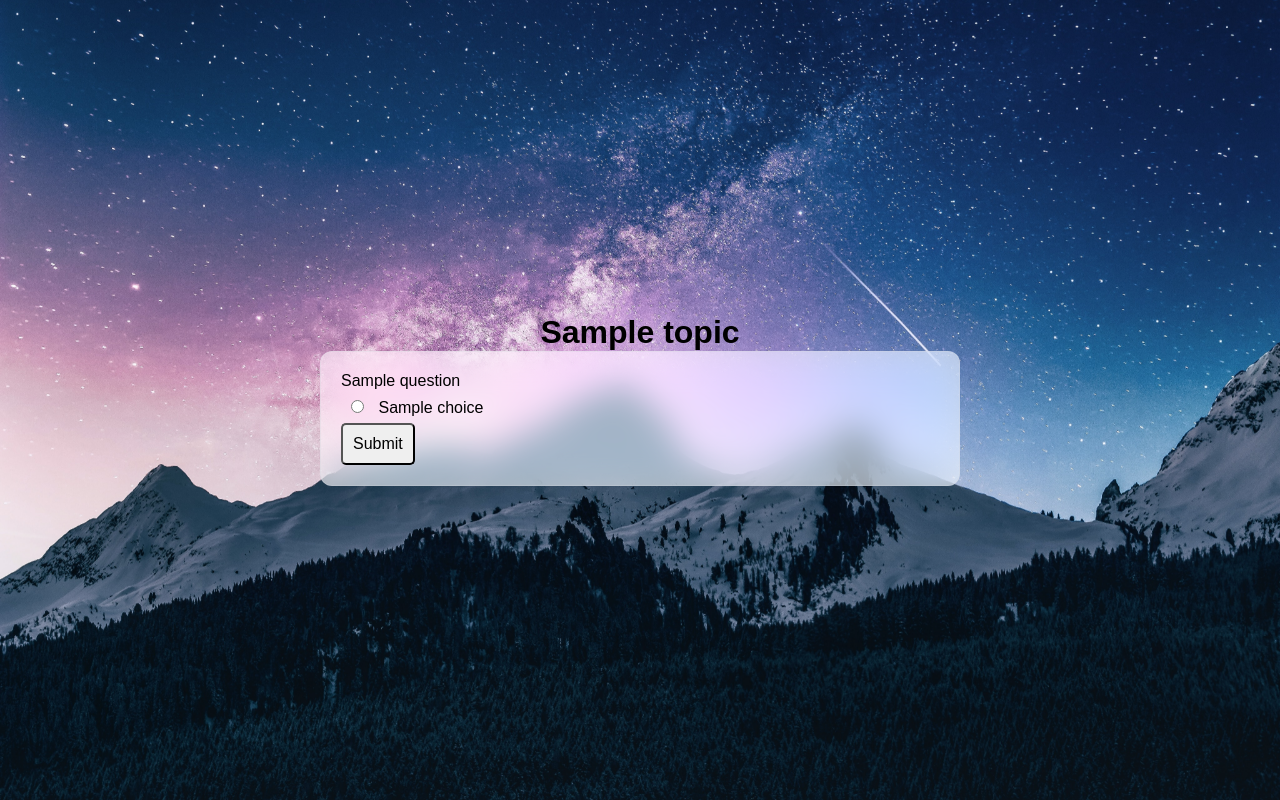
After one commit to Mubashir-Md/QuizApp, a Flask app: template templates/quiz.html in a window 1280 px wide. The commit adds this page. Run offline with Flask 3, Linux system fonts and the light colour scheme; the template is opened without the code that fills it: most values are stand-ins (such as "Sample title", 1, 10 or a date in 2020).

Commit message:
Done with answer checking, now left with score card

```diff
--- a/quiz.py
+++ b/quiz.py
@@ -1,4 +1,4 @@
-from flask import Flask, render_template, request
+from flask import Flask, render_template, request, session
 import openai
 import os
 import dotenv
@@ -8,6 +8,8 @@ dotenv.load_dotenv()
 
 app = Flask(__name__)
 
+app.secret_key = os.environ.get("SECRET_KEY")
+
 openai.api_key = os.environ.get("OPENAI_API_KEY")
 
 @app.route("/")
@@ -15,7 +17,7 @@ def hello_world():
     return render_template("index.html")
 
 
-@app.route("/submit", methods=["POST", "GET"])
+@app.route("/quiz", methods=["POST", "GET"])
 def submit():
     if(request.method == "POST"):
         print(request.form)
@@ -25,27 +27,41 @@ def submit():
         choices = request.form['choices']
         difficulty = request.form['difficulty']
 
-        response = openai.ChatCompletion.create(
-            model="gpt-3.5-turbo",
-            messages=[
-                {
-                    "role": "system",
-                    "content": f"Hey chat gpt prepare a quick quiz on this topic: {topic} and prepare {questions} number of questions and for each of them keep {choices} number of choices, also keep the difficulty level {difficulty}, reply in the form of an object."
-                }
-            ],
-            temperature=0.7
-        )
+        # response = openai.ChatCompletion.create(
+        #     model="gpt-3.5-turbo",
+        #     messages=[
+        #         {
+        #             "role": "system",
+        #             "content": f"Hey chat gpt prepare a quick quiz on this topic: {topic} and prepare {questions} number of questions and for each of them keep {choices} number of choices, also keep the difficulty level {difficulty}, reply in the form of an object, make sure the response object contains topic, questions array containing question, choices and it's answer"
+        #         }
+        #     ],
+        #     temperature=0.7
+        # )
 
+        # quiz_content = response["choices"][0]["message"]["content"]
+        # print(quiz_content)
+        # response = json.loads(quiz_content)
+
+        response = {'topic': 'Computer Networks', 'questions': [{'question': 'Which protocol is used for email communication?', 'choices': ['SMTP', 'HTTP', 'FTP'], 'answer': 'SMTP'}, {'question': 'What is the purpose of a firewall in a computer network?', 'choices': ['To block viruses', 'To prevent unauthorized access', 'To increase network speed'], 'answer': 'To prevent unauthorized access'}]}
+        session['response'] = response
         # print(response)
-        # test_content = "Sure! Here's a quick quiz on recognizing animals. \
-        # The difficulty level is easy.\n\nQuestion 1: Which animal is known for having a long trunk?\na) Giraffe\nb) Elephant\nc) Lion\nd) bro\n\nQuestion 2: Which animal is known for its black and white stripes?\na) Zebra\nb) Kangaroo\nc) Penguin\nd) bro\n\nQuestion 3: Which animal is known for its loud roar?\na) Tiger\nb) Dolphin\nc) Gorilla\nd) bro\n\nQuestion 4: Which animal is known for its humps?\na) Camel\nb) Cheetah\nc) Hippopotamus\nd) bro\n\nQuestion 5: Which animal is known for its large antlers?\na) Moose\nb) Penguin\nc) Kangaroo\nd) bro"
-        # Extracting the quiz content from the response
-        quiz_content = response["choices"][0]["message"]["content"]
-        print(quiz_content)
-        response = json.loads(quiz_content)
-        print("\n")
-        print(response)
-        return render_template("submit.html", content=response)
+        return render_template("quiz.html", content=response)
+
+    if(request.method == "GET"):
+        # print(request.args)
+        score = 0
+        actual_answers = []
+        given_answers = list(request.args.values())
+        res = session.get('response', None)
+        for ans in res["questions"]:
+            actual_answers.append(ans["answer"])
+
+        print(actual_answers)
+        print(given_answers)
+        for i in range(len(actual_answers)):
+            if(actual_answers[i] == given_answers[i]):
+                score += 1
+        return render_template("score.html", score=score, correct_answers=actual_answers, given_answers=given_answers)
 
 
 app.run(debug=True)
--- /dev/null
+++ b/static/quiz.css
@@ -0,0 +1,49 @@
+* {
+  margin: 0;
+  padding: 0;
+  box-sizing: border-box;
+}
+
+body {
+  font-family: "Poppins", sans-serif;
+  background: #f1f2f6;
+}
+
+div.quiz {
+  background-image: url("/static/bgUnsplash.jpg");
+  background-position: center;
+  background-size: cover;
+  background-repeat: no-repeat;
+  background-attachment: fixed;
+  display: flex;
+  flex-direction: column;
+  justify-content: center;
+  align-items: center;
+  height: 100vh;
+}
+
+div.quiz div.questions {
+  backdrop-filter: blur(17px) saturate(200%);
+  -webkit-backdrop-filter: blur(17px) saturate(200%);
+  background-color: rgba(255, 255, 255, 0.6);
+  border-radius: 12px;
+  border: 1px solid rgba(209, 213, 219, 0.3);
+  display: flex;
+  flex-direction: column;
+  padding: 20px;
+  width: 50%;
+}
+
+div.choices input{
+    margin: 10px;
+
+}
+
+div.quiz button{
+    padding: 10px;
+    border-radius: 5px;
+    outline: none;
+    font-size: 1rem;
+    cursor: pointer;
+
+}
--- /dev/null
+++ b/static/score.css
@@ -0,0 +1,5 @@
+*{
+    margin: 0;
+    padding: 0;
+    box-sizing: border-box;
+}
--- a/templates/index.html
+++ b/templates/index.html
@@ -8,7 +8,7 @@
   </head>
   <body>
     <div class="main">
-      <form action="http://localhost:5000/submit" method="POST">
+      <form action="http://localhost:5000/quiz" method="POST">
         <div class="topic">
           <label for="topic">What's the topic?</label>
           <input type="text" name="topic" value="" />
--- /dev/null
+++ b/templates/quiz.html
@@ -0,0 +1,35 @@
+<!DOCTYPE html>
+<html lang="en">
+  <head>
+    <meta charset="UTF-8" />
+    <meta name="viewport" content="width=device-width, initial-scale=1.0" />
+    <link rel="stylesheet" href="{{url_for('static', filename='quiz.css')}}" />
+    <title>Document</title>
+  </head>
+  <body>
+    <div class="quiz">
+      <!-- Display the topic -->
+      <h1>{{ content.topic }}</h1>
+      <!-- Render all questions and choices at once -->
+      <div class="questions">
+        <form action="http://localhost:5000/quiz" method="GET" class="question">
+          {% for question in content.questions %}
+          <p>{{ question.question }}</p>
+          {% set question_number = loop.index %} {% for choice in
+          question.choices %}
+          <div class="choices">
+            <input
+              type="radio"
+              name="question_{{ question_number }}"
+              value="{{ choice }}"
+              id="{{choice}}"
+            />
+            <label for="{{choice}}">{{choice}}</label>
+          </div>
+          {% endfor %} {% endfor %}
+          <button type="submit">Submit</button>
+        </form>
+      </div>
+    </div>
+  </body>
+</html>
```
Also changed, not shown: templates/score.html (added, +25 -0 lines), templates/submit.html (deleted, +0 -44 lines).
